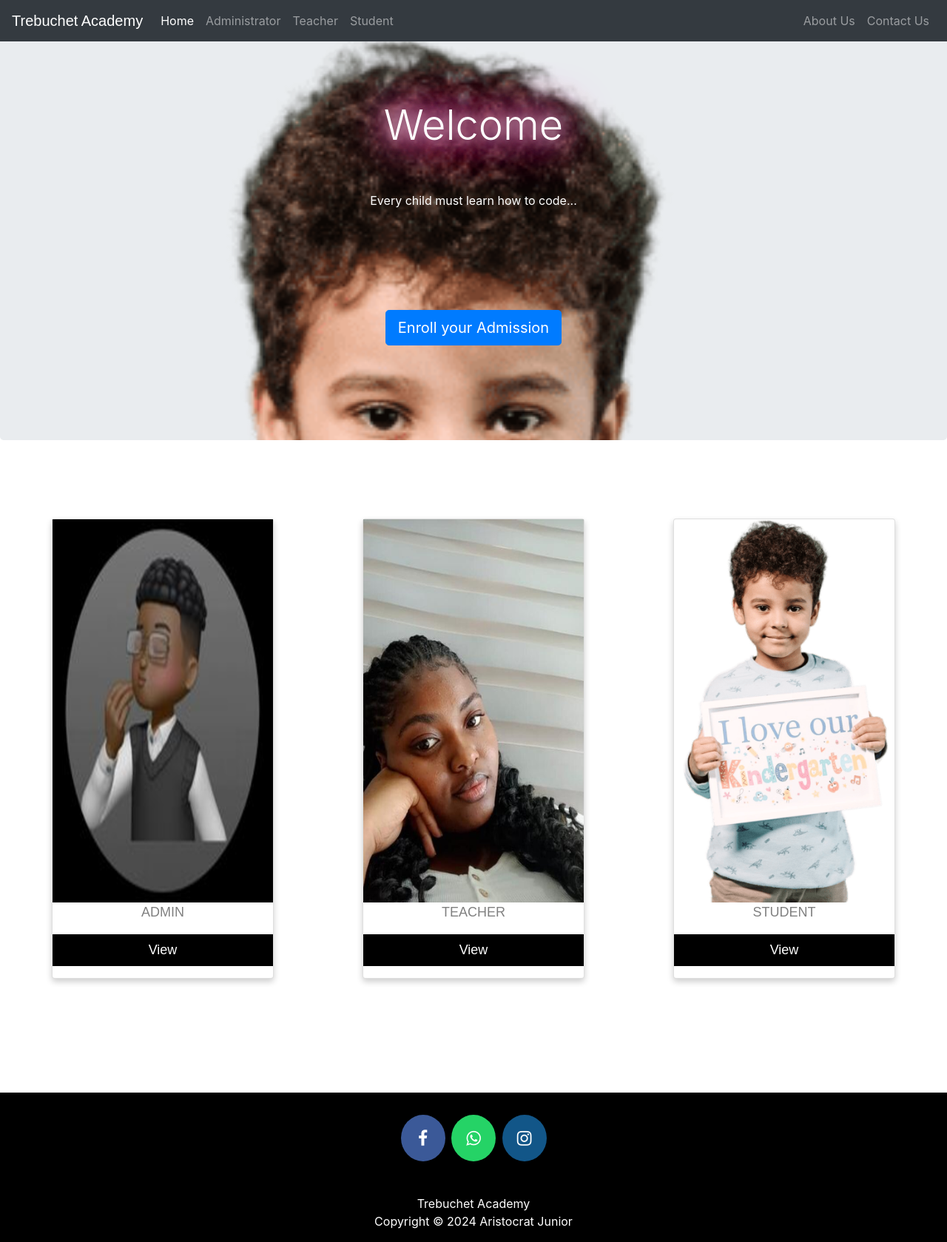
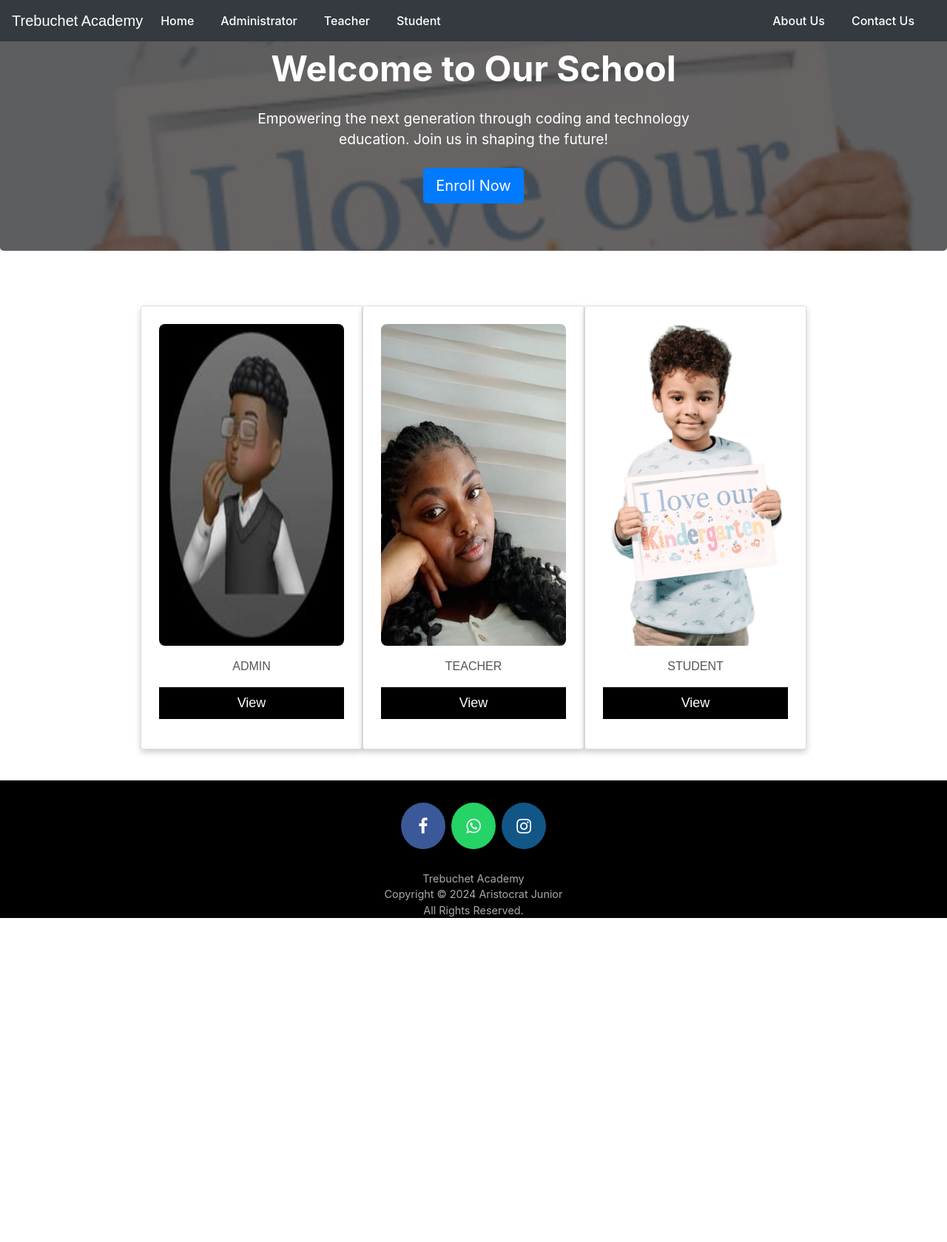
Before and after one commit to Aristocratjnr/Trebuchet-Academy, a Django app: page / in a window 1280 px wide. Shown: the whole page at 74% size. After the commit the page ends 1241 px from the top, so only its background shows below. Run offline with Django 3.2, Linux system fonts and the light colour scheme; some libraries are stand-ins or nearby versions.

Commit message:
Update index.html layout and styles

```diff
--- a/templates/school/index.html
+++ b/templates/school/index.html
@@ -4,78 +4,182 @@
 
 <head>
   <meta charset="utf-8">
-  <title></title>
+  <meta name="viewport" content="width=device-width, initial-scale=1.0">
+  <title>Welcome</title>
 
-  <style media="screen">
+  <!-- Google Fonts -->
+  <link href="https://fonts.googleapis.com/css2?family=Roboto:wght@400;500;700&display=swap" rel="stylesheet">
+
+  <!-- Bootstrap for layout consistency -->
+  <link href="https://stackpath.bootstrapcdn.com/bootstrap/4.5.2/css/bootstrap.min.css" rel="stylesheet">
+
+  <style>
+    body {
+      font-family: 'Roboto', sans-serif;
+      background-color: #f5f7fa;
+      margin: 0;
+      padding: 0;
+      color: #333;
+    }
+
+    /* Navbar Styles */
+    nav {
+      background-color: #343a40;
+    }
+
+    nav a {
+      color: #ffffff !important;
+      font-weight: 500;
+      margin-right: 20px;
+    }
+
+    /* Jumbotron Section */
     .jumbotron {
-      margin-top: 0px;
-      margin-bottom: 0px;
-      background-image: url('{% static "images/trebuchet.png" %}');
+      position: relative;
+      background: linear-gradient(rgba(0, 0, 0, 0.6), rgba(0, 0, 0, 0.6)), url('{% static "images/trebuchet.png" %}');
       background-size: cover;
-      background-repeat: no-repeat;
+      background-position: center;
+      color: white;
+      padding: 6rem 2rem;
+      text-align: center;
+      margin-bottom: 3rem;
     }
 
     .jumbotron h1 {
+      font-size: 3rem;
+      font-weight: 700;
+    }
+
+    .jumbotron p {
+      font-size: 1.2rem;
+      margin: 1.5rem 0;
+      max-width: 600px;
+      margin-left: auto;
+      margin-right: auto;
+    }
+
+    .btn-primary {
+      padding: 0.8rem 2rem;
+      font-size: 1.1rem;
+      font-weight: 500;
+      border: none;
+      background-color: #007bff;
+      border-radius: 4px;
+      transition: background-color 0.3s ease;
+    }
+
+    .btn-primary:hover {
+      background-color: #0056b3;
+    }
+
+    /* Cards Section */
+    .card-section {
+      display: flex;
+      flex-wrap: wrap;
+      justify-content: space-around;
+      gap: 2rem;
+      padding: 2rem 0;
+    }
+
+    .card {
+      background-color: white;
+      box-shadow: 0px 4px 6px rgba(0, 0, 0, 0.1);
+      border: none;
+      border-radius: 8px;
+      padding: 1.5rem;
+      width: 300px;
+      text-align: center;
+      transition: transform 0.3s ease;
+    }
+
+    .card:hover {
+      transform: translateY(-10px);
+    }
+
+    .card img {
+      width: 100%;
+      height: auto;
+      border-radius: 8px;
+      margin-bottom: 1rem;
+    }
+
+    .card h3 {
+      font-size: 1.5rem;
+      font-weight: 700;
+      margin-bottom: 1rem;
+    }
+
+    .card p {
+      font-size: 1rem;
+      color: #555;
+      margin-bottom: 1rem;
+    }
+
+    /* Footer */
+    footer {
+      background-color: #343a40;
+      color: white;
+      padding: 2rem 0;
       text-align: center;
     }
 
-    .alert {
-      margin: 0px;
+    footer p {
+      margin: 0;
+      font-size: 0.9rem;
+      color: #aaa;
     }
 
-
-
-    .glow {
-      font-size: 70px;
-      color: #ffffff;
-      text-align: center;
-      -webkit-animation: glow 1s ease-in-out infinite alternate;
-      -moz-animation: glow 1s ease-in-out infinite alternate;
-      animation: glow 1s ease-in-out infinite alternate;
-    }
-
-    @keyframes glow {
-      from {
-        text-shadow: 0 0 10px #eeeeee, 0 0 20px #000000, 0 0 30px #000000, 0 0 40px #000000, 0 0 50px #9554b3, 0 0 60px #9554b3, 0 0 70px #9554b3;
+    /* Media Queries for Responsiveness */
+    @media (max-width: 768px) {
+      .jumbotron h1 {
+        font-size: 2.5rem;
       }
 
-      to {
-        text-shadow: 0 0 20px #eeeeee, 0 0 30px #ff4da6, 0 0 40px #ff4da6, 0 0 50px #ff4da6, 0 0 60px #ff4da6, 0 0 70px #ff4da6, 0 0 80px #ff4da6;
+      .jumbotron p {
+        font-size: 1rem;
+      }
+
+      .card-section {
+        flex-direction: column;
+        align-items: center;
+      }
+
+      .card {
+        width: 90%;
       }
     }
   </style>
-
 </head>
 
 <body>
+  <!-- Navbar -->
   {% include "school/navbar.html" %}
-  <br>
-  <br>
-  <div class="jumbotron" style="margin-bottom: 0px;margin-top: 0px;">
-    <br>
-    <h1 class="display-4 glow">Welcome</h1>
 
-    <br><br>
-    <p style="color:white">Every child must learn how to code...</p>
-    <br><br><br><br><br>
-    <p class="lead">
-      <a class="btn btn-primary btn-lg" href="/studentsignup" role="button">Enroll your Admission</a>
-    </p>
-    <br><br>
+  <!-- Jumbotron -->
+  <div class="jumbotron">
+    <h1>Welcome to Our School</h1>
+    <p>Empowering the next generation through coding and technology education. Join us in shaping the future!</p>
+    <a class="btn btn-primary btn-lg" href="/studentsignup" role="button">Enroll Now</a>
   </div>
 
-  <br>
-  <br>
-  <br><br>
+  <!-- Cards Section -->
+  <div class="container">
+    <div class="card-section">
+      <!-- Dynamic content for admin, teacher, and student cards -->
+      {% include "school/admin_teacher_student_card.html" %}
+    </div>
+  </div>
 
-  {% include "school/admin_teacher_student_card.html" %}
+  <!-- Footer -->
+  <footer>
+    {% include "school/footer.html" %}
+    <p> All Rights Reserved.</p>
+  </footer>
 
-  <br><br>
-  <br>
-  <br>
-  <br>
-  <br>
-  {% include "school/footer.html" %}
+  <!-- Bootstrap JS -->
+  <script src="https://code.jquery.com/jquery-3.5.1.slim.min.js"></script>
+  <script src="https://cdn.jsdelivr.net/npm/@popperjs/core@2.9.2/dist/umd/popper.min.js"></script>
+  <script src="https://stackpath.bootstrapcdn.com/bootstrap/4.5.2/js/bootstrap.min.js"></script>
 </body>
 
 </html>
```
